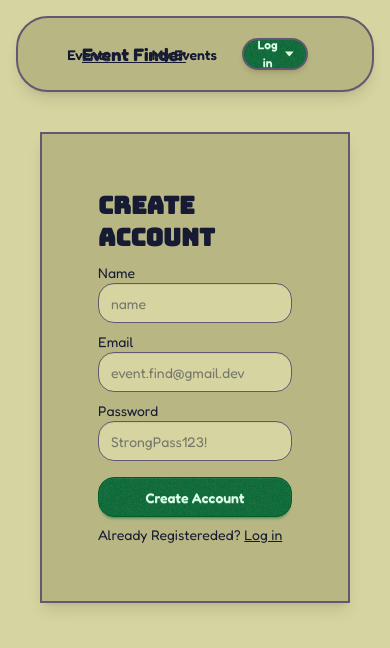
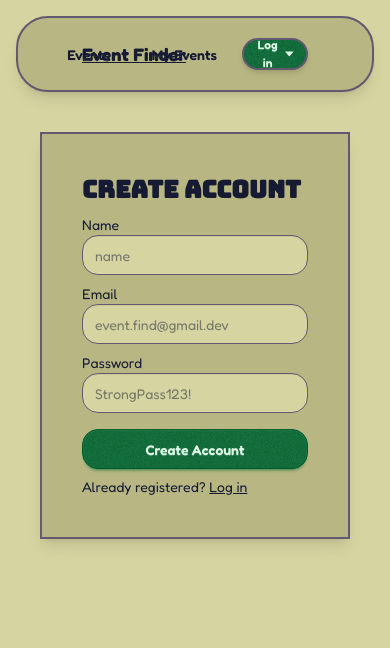
Before and after one commit to eesa-shoaib/event-management-system, a React (Vite) app: page /register in a window 390 px wide. Shown: the top 648 px of the page. Built offline with nearby package versions, Linux system fonts and the light colour scheme.

Commit message:
auth: update AuthForm with new auth actions and error handling

```diff
--- a/src/features/auth/components/AuthForm.tsx
+++ b/src/features/auth/components/AuthForm.tsx
@@ -1,19 +1,26 @@
-import { Link, Navigate, useNavigate } from "react-router-dom";
-import { useAppDispatch } from "../../../app/hooks";
+import { Link, useLocation, useNavigate } from "react-router-dom";
+import { useAppDispatch, useAppSelector } from "../../../app/hooks";
 import { useState, type ChangeEvent, type FormEvent } from "react";
-import { loginSucceed, registerSucceeded } from "../authSlice";
+import {
+  authRequestFailed,
+  authRequestStarted,
+  clearAuthError,
+  loginSucceeded,
+  registerSucceeded,
+} from "../authSlice";
+import { loginDemoUser, registerDemoUser } from "../authService";
 
 type AuthFormProps = {
   mode: "login" | "register";
 }
 
 export default function AuthForm({ mode }: AuthFormProps) {
-
-  const isRegistered = mode === "register";
-  const title = isRegistered ? "Create Account" : "Sign in";
-
+  const isRegister = mode === "register";
+  const title = isRegister ? "Create Account" : "Sign in";
   const dispatch = useAppDispatch();
+  const location = useLocation();
   const navigate = useNavigate();
+  const { status, error } = useAppSelector((state) => state.auth);
 
   const [formData, setFormData] = useState({
     name: "",
@@ -25,27 +32,38 @@ export default function AuthForm({ mode }: AuthFormProps) {
     setFormData((prev) => ({ ...prev, [name]: value }));
   };
 
-  const handleSubmit = (e: FormEvent) => {
+  const handleSubmit = async (e: FormEvent<HTMLFormElement>) => {
     e.preventDefault();
-
-    const mockUser = {
-      id: Math.floor(Math.random() * 1000),
-      name: formData.name || "Event User",
-      email: formData.email,
+    dispatch(clearAuthError());
+    dispatch(authRequestStarted());
+    try {
+      const user = isRegister
+        ? await registerDemoUser(formData.name, formData.email, formData.password)
+        : await loginDemoUser(formData.email, formData.password);
+      dispatch(isRegister ? registerSucceeded(user) : loginSucceeded(user));
+      const from = (location.state as { from?: { pathname?: string } } | null)?.from;
+      navigate(from?.pathname ?? "/events", { replace: true });
+    } catch (requestError) {
+      dispatch(
+        authRequestFailed(
+          requestError instanceof Error
+            ? requestError.message
+            : "Authentication failed. Please try again.",
+        ),
+      );
     }
-
-    isRegistered ? dispatch(registerSucceeded(mockUser)) : dispatch(loginSucceed(mockUser));
-
-    navigate("/events");
-  }
+  };
 
   return (
     <section className="mx-auto w-full max-w-md">
-      <form onSubmit={handleSubmit} className="card border-2 border-solid border-neutral shadow-lg bg-base-300  p-8">
+      <form
+        onSubmit={handleSubmit}
+        className="card border-2 border-solid border-neutral bg-base-300 p-4 shadow-lg sm:p-8"
+      >
         <div className="card-body">
           <h1 className="card-title text-2xl">{title}</h1>
 
-          {isRegistered && (
+          {isRegister && (
             <label className="form-control">
               <span className="label-text mb-2">Name</span>
               <input
@@ -58,8 +76,7 @@ export default function AuthForm({ mode }: AuthFormProps) {
                 onChange={handleChange}
               />
             </label>
-          )
-          }
+          )}
 
           <label className="form-control">
             <span className="label-text mb-2">Email</span>
@@ -81,7 +98,7 @@ export default function AuthForm({ mode }: AuthFormProps) {
               className="input input-neutral"
               name="password"
               type="password"
-              autoComplete={isRegistered ? "new-password" : "current-password"}
+              autoComplete={isRegister ? "new-password" : "current-password"}
               minLength={8}
               placeholder="StrongPass123!"
               value={formData.password}
@@ -90,17 +107,18 @@ export default function AuthForm({ mode }: AuthFormProps) {
             />
           </label>
 
-          <button className="btn btn-primary mt-2" type="submit">
-
-            {title}
-
+          {error && (
+            <p className="text-error" role="alert">
+              {error}
+            </p>
+          )}
+          <button className="btn btn-primary mt-2" type="submit" disabled={status === "loading"}>
+            {status === "loading" ? "Please wait..." : title}
           </button>
           <p className="text-sm">
-
-            {isRegistered ? "Already Registereded?" : "Need an account?"}{" "}
-
-            <Link className="link link-ghost" to={isRegistered ? "/login" : "/register"}>
-              {isRegistered ? "Log in" : "Sign up"}
+            {isRegister ? "Already registered?" : "Need an account?"}{" "}
+            <Link className="link link-ghost" to={isRegister ? "/login" : "/register"}>
+              {isRegister ? "Log in" : "Sign up"}
             </Link>
           </p>
         </div>
```
